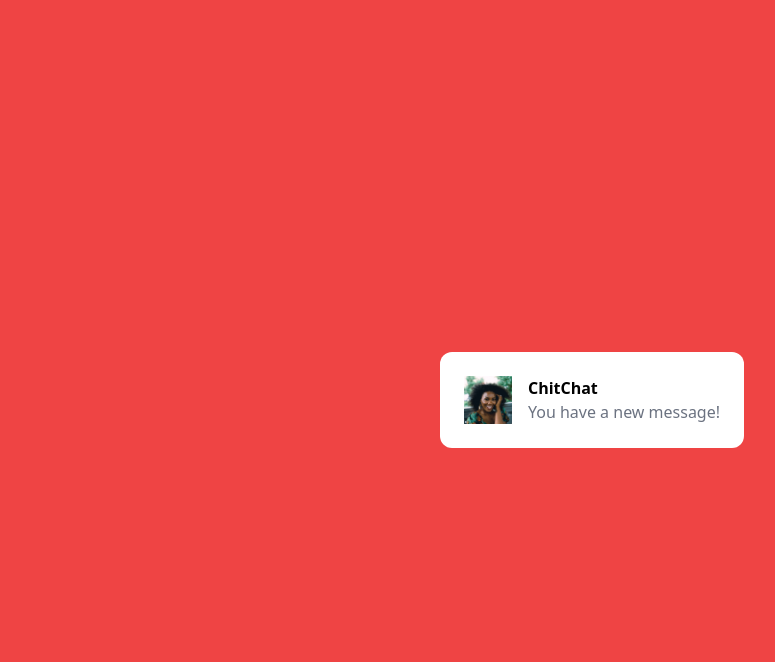
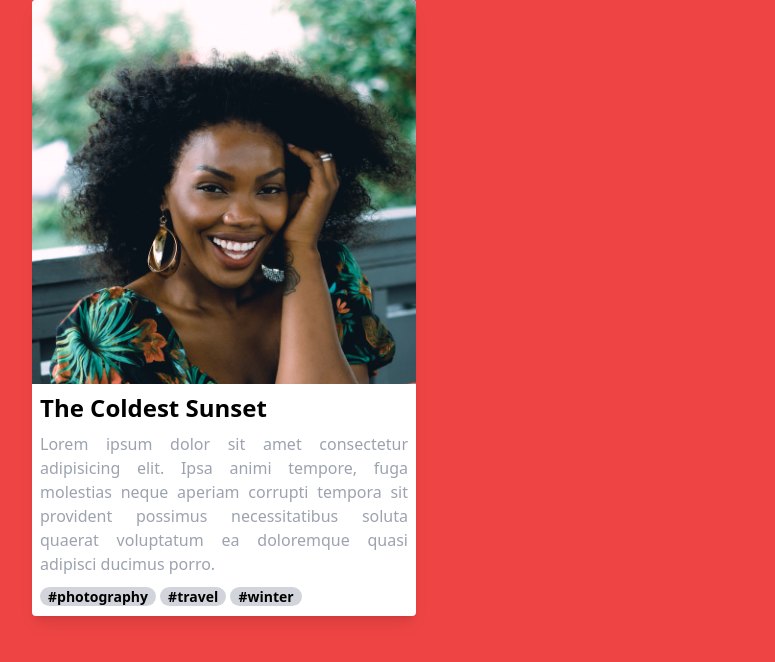
Before and after one commit to joseenrique-dev/tailwind-css, a plain HTML site: page prueba-4.html in a window 1280 px wide. Shown: the whole page, without its empty margins (48-823 px from the left). Drawn offline with nearby package versions, Linux system fonts and the light colour scheme.

Commit message:
created big card, testing text, margin, padding, shadow rounded, etc

```diff
--- a/prueba-4.html
+++ b/prueba-4.html
@@ -6,7 +6,8 @@
   <script src="https://cdn.tailwindcss.com"></script>
 </head>
   <body class="bg-red-500">
-  <div class='place-content-center h-screen grid'>
+    <!-- Example # 1 -->
+    <!-- <div class='place-content-center h-screen grid'>
       <div class="bg-white p-6 flex max-w-sm rounded-xl space-x-4 flex-wrap">
         <div class="shrink-0">
           <img src="./erin-lindford.jpg" alt="" class="w-12 h-12" \>
@@ -16,7 +17,24 @@
           <p class="text-gray-500">You have a new message!</div>
         </div>
       </div>
+    </div> -->
+
+    <!-- Example #2 -->
+    <div class="max-w-sm mx-20 my-auto bg-white rounded shadow-lg overflow-hidden">
+      <div>
+        <img src="./erin-lindford.jpg" alt="" class="w-auto h-65" \>
       </div>
-
+      <div>
+        <p class="text-2xl py-2 pl-2 font-bold">The Coldest Sunset</p>
+        <div class="px-2 pb-2 text-justify text-gray-400">
+          Lorem ipsum dolor sit amet consectetur adipisicing elit. Ipsa animi tempore, fuga molestias neque aperiam corrupti tempora sit provident possimus necessitatibus soluta quaerat voluptatum ea doloremque quasi adipisci ducimus porro.
+        </div>
+        <div class='pb-2 pl-2'>
+          <span class="px-2 text-sm font-semibold mb-4 bg-gray-300 rounded-full">#photography</span>
+          <span class="px-2 text-sm font-semibold mb-4 bg-gray-300 rounded-full">#travel</span>
+          <span class="px-2 text-sm font-semibold mb-4 bg-gray-300 rounded-full">#winter</span>
+        </div>
+      </div>
+    </div>
   </body>
 </html
```
Lines whose indentation alone changed are shown as unchanged.
